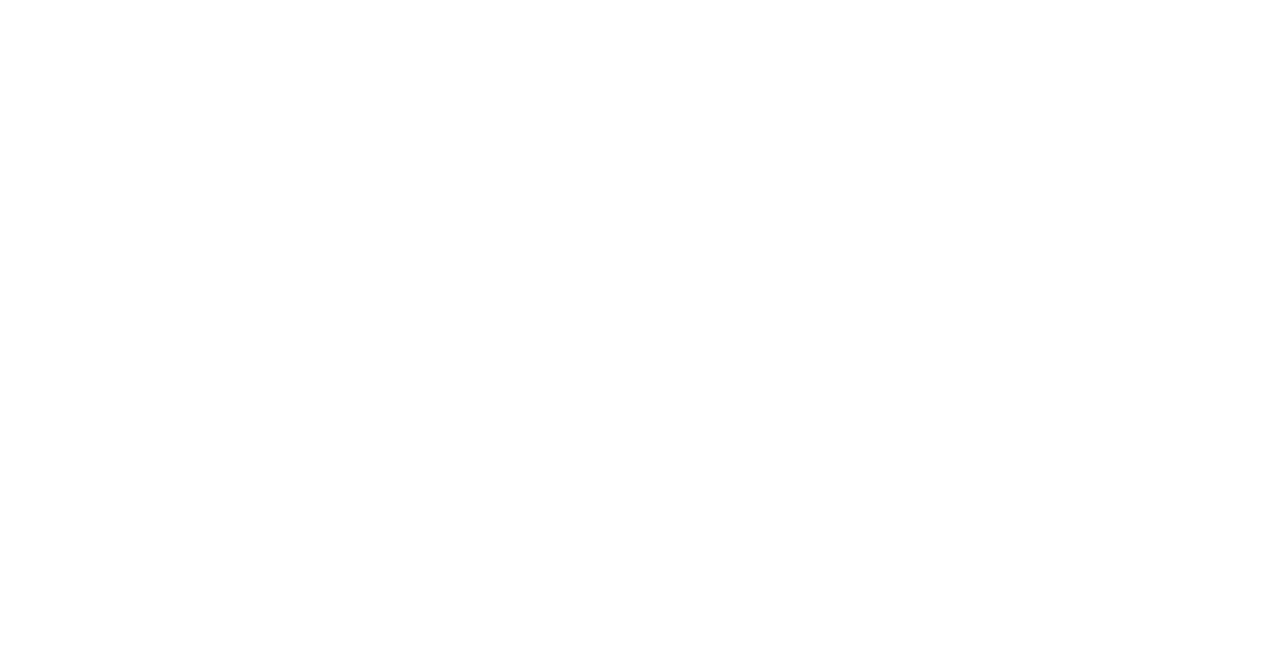
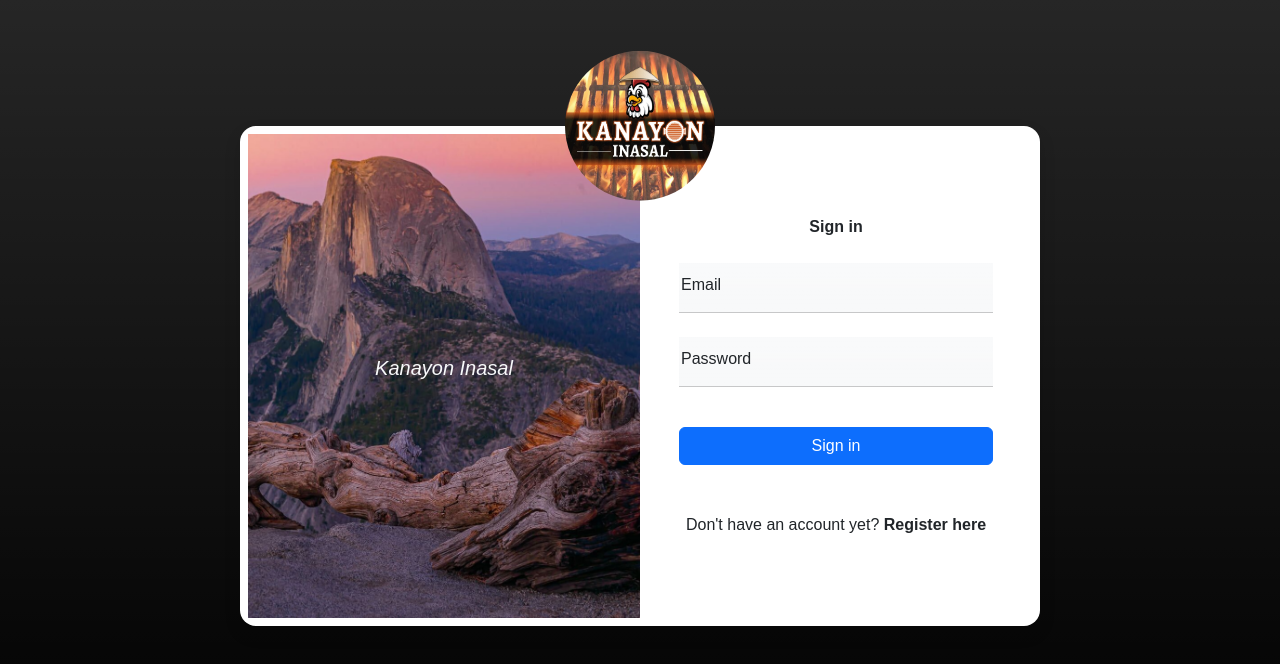
Before and after one commit to kobellanes/Kanayon-FE-RestaurantSystem, a React (Create React App) app in the folder kanayon_arms/: page /login in a window 1280 px wide. Before the commit this address had no page. Shown: the top 664 px of the page. Built offline with nearby package versions, Linux system fonts and the light colour scheme.

Commit message:
Login Page Created

```diff
--- a/kanayon_arms/public/index.html
+++ b/kanayon_arms/public/index.html
@@ -22,6 +22,7 @@
       work correctly both with client-side routing and a non-root public URL.
       Learn how to configure a non-root public URL by running `npm run build`.
     -->
+  <link href="https://fonts.googleapis.com/css2?family=Nunito:wght@400;600;800&display=swap" rel="stylesheet">
   <link href="https://cdn.jsdelivr.net/npm/bootstrap@5.3.0-alpha2/dist/css/bootstrap.min.css" rel="stylesheet"
     integrity="sha384-aFq/bzH65dt+w6FI2ooMVUpc+21e0SRygnTpmBvdBgSdnuTN7QbdgL+OapgHtvPp" crossorigin="anonymous">
   <script src="https://cdn.jsdelivr.net/npm/bootstrap@5.3.0-alpha2/dist/js/bootstrap.bundle.min.js"
--- a/kanayon_arms/src/App.js
+++ b/kanayon_arms/src/App.js
@@ -5,6 +5,7 @@
 import AboutUs from './components/AboutUs/AboutUs';
 import UserPage from './components/UserPage/UserPage';
 import OrderNow from './components/OrderNow/OrderNow';
+import Login from './components/Login/Login';
 
 
 function App() {
@@ -17,6 +18,7 @@
           <Route path="admin" element={<Admin />} />
           <Route path="userlist" element={<UserPage />} />
           <Route path="ordernow" element={<OrderNow />} />
+          <Route path="login" element={<Login />} />
         </Routes>
       </BrowserRouter>
     </>
--- a/kanayon_arms/src/components/Header/Header.js
+++ b/kanayon_arms/src/components/Header/Header.js
@@ -24,6 +24,7 @@
                                 <li className="nav-item px-2"><a className="nav-link fw-medium" href="/about">About Us</a></li>
                                 <li className="nav-item px-2"><a className="nav-link fw-medium" href="/ordernow">Order Now</a></li>
                                 <li className="nav-item px-2"><a className="nav-link fw-medium" href="/admin">Login/Register</a></li>
+                                <li className="nav-item px-2"><a className="nav-link fw-medium" href="/login">Trial</a></li>
                             </ul>
                         </div>
                     </div>
--- /dev/null
+++ b/kanayon_arms/src/components/Login/Login.css
@@ -0,0 +1,101 @@
+.login {
+    font-family: 'Poppins', sans-serif;
+}
+
+.wrapper {
+    padding: 0 20px 0 20px;
+}
+
+.affecting1 {
+    min-height: 100vh;
+}
+
+.affecting2 {
+    width: 800px;
+    height: 500px;
+    background: #fff;
+}
+
+.side-image {
+    background-position: center;
+    background-size: cover;
+    background-repeat: no-repeat;
+    position: relative;
+}
+
+.affecting3 {
+    top: 50%;
+    left: 50%;
+    transform: translate(-50%, -50%);
+}
+
+.try {
+    width: 150px;
+    height: 150px;
+}
+
+.input-box {
+    width: 330px;
+    box-sizing: border-box;
+}
+
+.affecting4 {
+    height: 50px;
+    width: 100%;
+    border: none;
+    outline: none;
+    border-bottom: 1px solid rgba(0, 0, 0, 0.2);
+}
+
+
+.input-box .input-field label {
+    top: 10px;
+    left: 10px;
+    pointer-events: none;
+    transition: .5s;
+}
+
+.input-field .input:focus~label {
+    top: -15px;
+}
+
+.input-field .input:valid~label {
+    top: -15px;
+    color: #5d5076;
+
+}
+
+.input-field .input:focus,
+.input-field .input:valid {
+    border-bottom: 1px solid #743ae1;
+}
+
+span a {
+    text-decoration: none;
+    transition: .5s;
+}
+
+span a:hover {
+    text-decoration: underline;
+    color: #000;
+}
+
+@media only screen and (max-width: 768px) {
+    .side-image {
+        height: 130px;
+        border-radius: 10px 10px 0 0;
+    }
+
+    .affecting3 {
+        top: 70%;
+    }
+
+    .affecting3 p {
+        font-size: 17px;
+    }
+
+    .affecting2 {
+        max-width: 420px;
+        width: 100%;
+    }
+}
--- /dev/null
+++ b/kanayon_arms/src/components/Login/Login.js
@@ -0,0 +1,70 @@
+import React from 'react';
+import "./Login.css"
+import logo from '../../assets/logo.jpg';
+
+const backgroundImage = {
+    backgroundImage: "url(" + require('../../assets/login.jpg') + ")",
+    backgroundPosition: 'center',
+    backgroundSize: 'cover'
+}
+
+const Login = () => {
+    return (
+        <>
+            <main className="login container-fluid bg-black bg-gradient">
+
+                <div className="wrapper">
+
+                    <div className="container main affecting1 d-flex justify-content-center align-items-center ">
+                        <div className="row affecting2 rounded-4 shadow p-2 mb-5 position-relative">
+
+                            <span className="position-absolute top-0 start-50 translate-middle badge rounded-pill z-2">
+                                <img className="rounded-pill try" src={logo} />
+                            </span>
+
+                            <div className="col-md-6 side-image rounded-2`" style={backgroundImage}>
+                                <div className="text affecting3 position-absolute text-md-center">
+                                    <p className="fs-5 fst-italic fw-normal text-light">Kanayon Inasal</p>
+                                </div>
+                            </div>
+
+                            <div className="col-md-6 right d-flex justify-content-center align-items-center position-relative">
+                                <div className="input-box">
+                                    <header className="mb-4 fw-bold text-center">
+                                        Sign in
+
+                                    </header>
+
+                                    <div className="input-field d-flex flex-column position-relative px-2">
+                                        <input type="text affecting3" className="input affecting4 bg-light bg-gradient mb-4 " id="email" required autocomplete="on" />
+                                        <label className="position-absolute fs-6" for="email">Email</label>
+                                    </div>
+
+                                    <div className="input-field d-flex flex-column position-relative px-2">
+                                        <input type="password" className="input affecting4 bg-light bg-gradient mb-4" id="password" required />
+                                        <label className="position-absolute fs-6" for="password">Password</label>
+                                    </div>
+
+                                    <div className="input-field mt-3 d-flex flex-column position-relative px-2">
+                                        <a href="/admin" className="btn btn-primary" tabindex="-1" role="button" aria-disabled="true">Sign in</a>
+                                    </div>
+
+                                    <div className="signin text-center fs-6 mt-5">
+                                        <span className="fw-light text-dark">Don't have an account yet? <a className="fw-bold text-dark" href="#">Register here</a></span>
+                                    </div>
+
+                                </div>
+
+                            </div>
+
+                        </div>
+
+                    </div>
+
+                </div>
+
+            </main>
+        </>
+    );
+}
+export default Login;
```
Also changed, not shown: kanayon_arms/src/assets/login.jpg (added).
